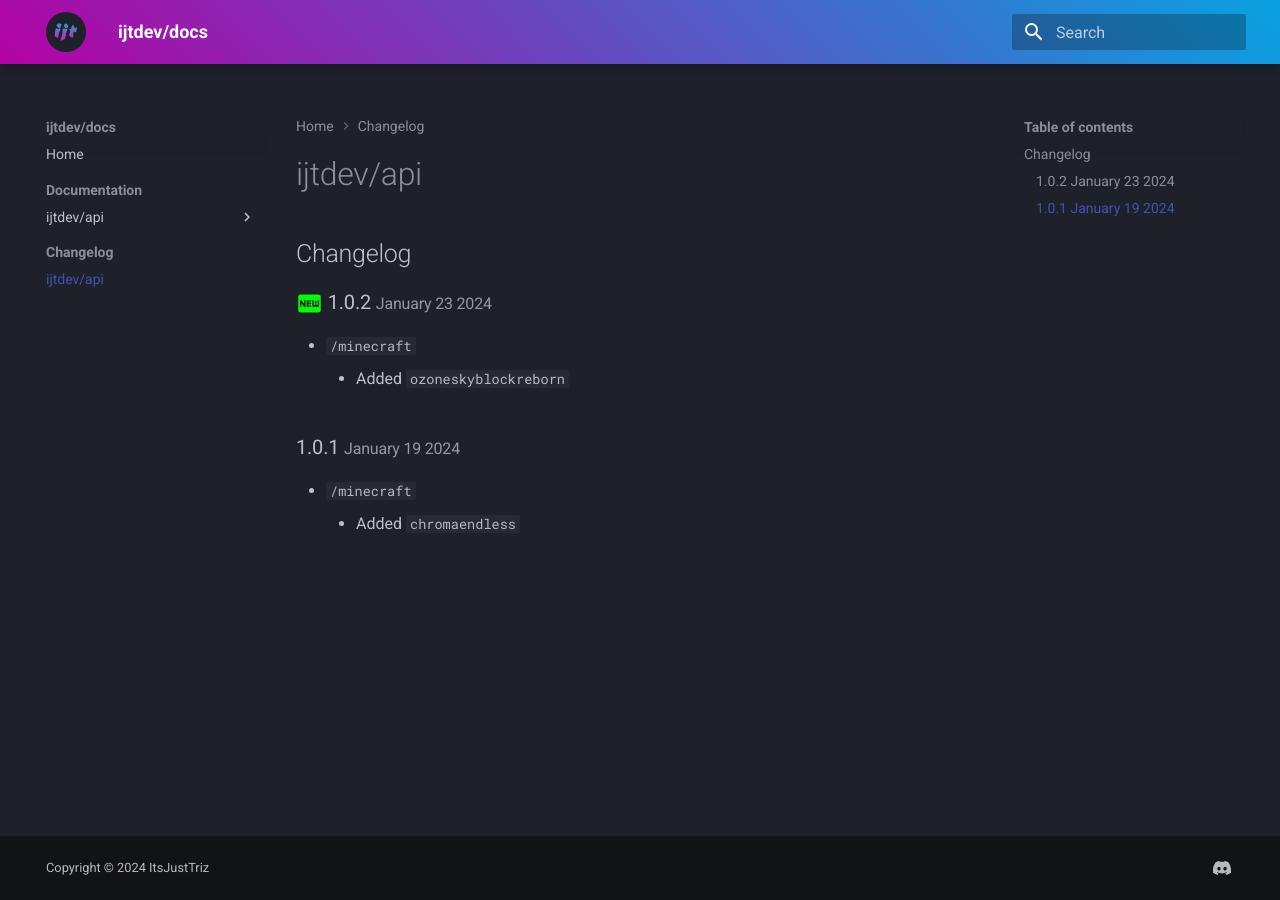
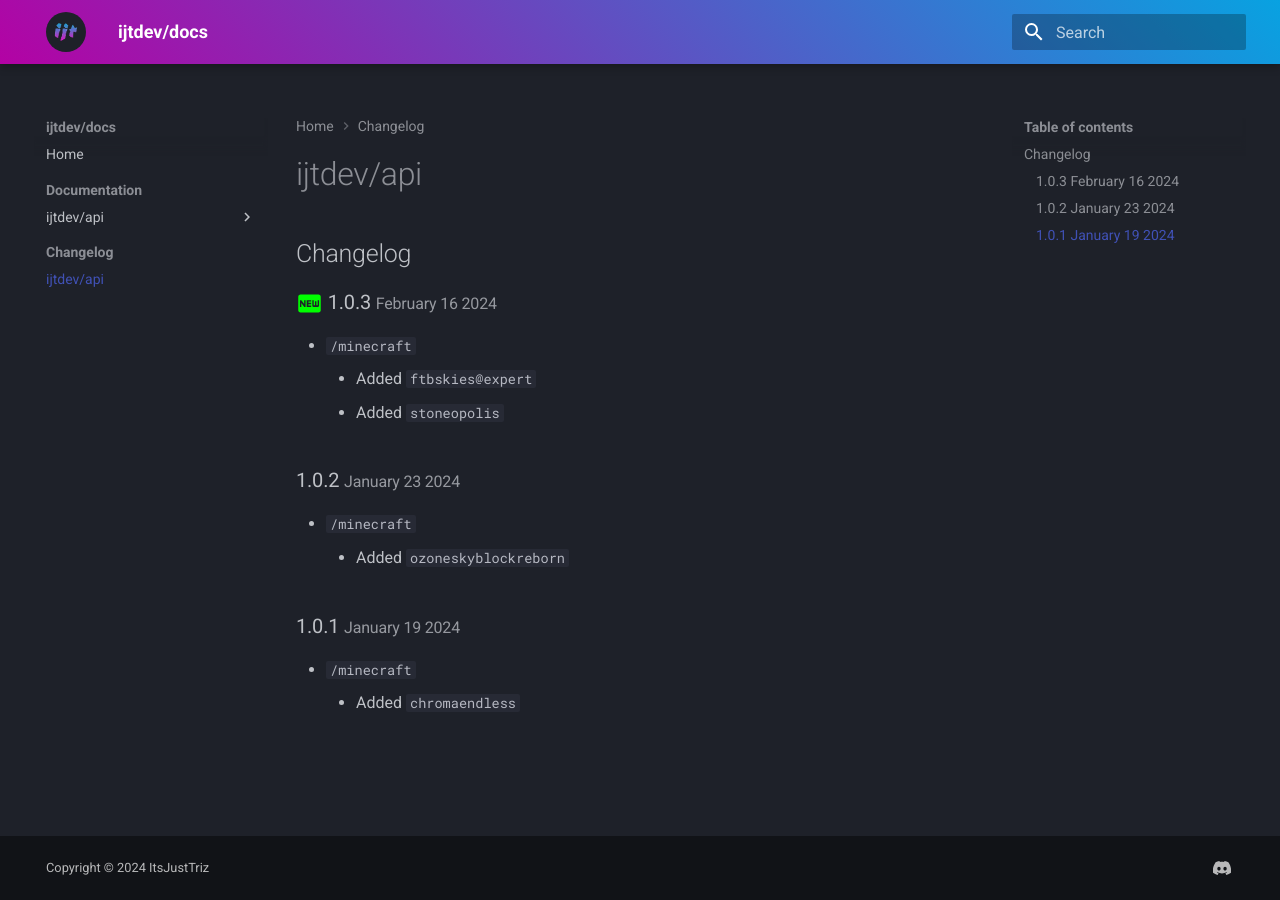
Before and after one commit to itsjusttriz/ijtdev-docs, an MkDocs documentation site: the page built from docs/changelog/ijtdev-api.md, in a window 1280 px wide. Built offline with MkDocs 1.6.1 and Material for MkDocs 9.7.7, drawn with Linux system fonts in a browser that asks for light colours.

Commit message:
Added FEB-16-2024 changelog

```diff
--- a/docs/changelog/ijtdev-api.md
+++ b/docs/changelog/ijtdev-api.md
@@ -6,7 +6,13 @@ title: ijtdev/api
 
 ## Changelog
 
-### :material-new-box:{ .new-icon } 1.0.2 <small>January 23 2024</small> { id='JAN-23-2024' }
+### :material-new-box:{ .new-icon } 1.0.3 <small>February 16 2024</small> { id='FEB-16-2024' }
+
+-   `/minecraft`
+    -   Added `ftbskies@expert`
+    -   Added `stoneopolis`
+
+### 1.0.2 <small>January 23 2024</small> { id='JAN-23-2024' }
 
 -   `/minecraft`
     -   Added `ozoneskyblockreborn`
```
